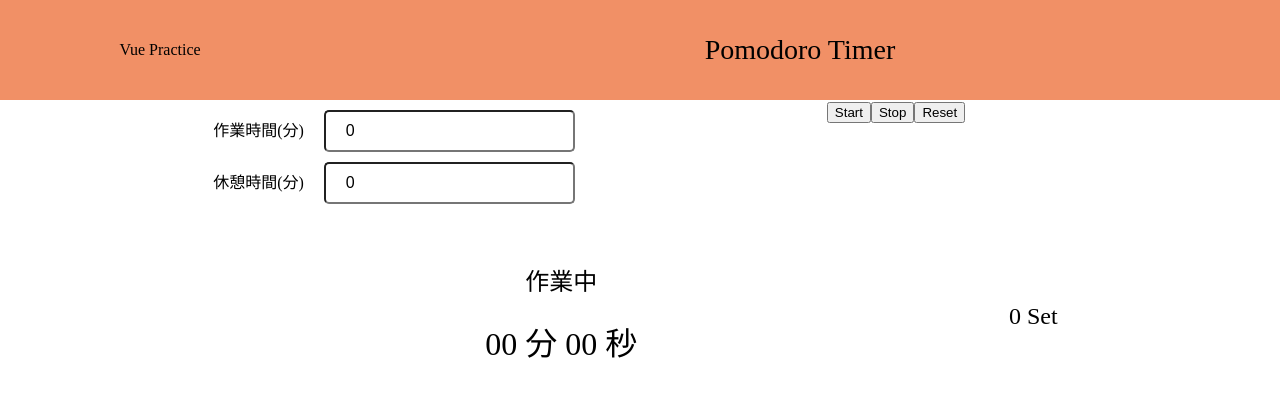
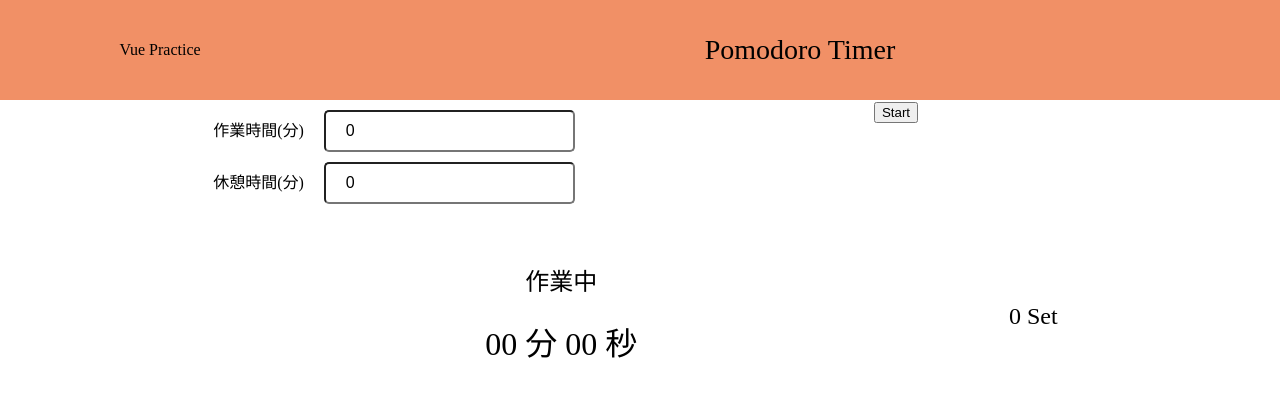
Before and after one commit to mitsu0616/vue-practice, a Vue app: page /pomodoro in a window 1280 px wide. Shown: the top 396 px of the page. Built offline with nearby package versions, Linux system fonts and the light colour scheme.

Commit message:
状態によって表示するボタンの切り替え処理実装

```diff
--- a/src/components/PomodoroTimer/Config.vue
+++ b/src/components/PomodoroTimer/Config.vue
@@ -1,14 +1,16 @@
 <script setup>
 import { usePomodoroTimerStore } from "@/store/pomodoroTimer";
 import { BGM, mp3 } from "./BGM.js";
-import { watch } from "vue";
+import { ref, watch } from "vue";
 
 const store = usePomodoroTimerStore();
+const isRunning = ref(false);
 
 let intervalID;
 
 // startボタン
 const startTimer = () => {
+  isRunning.value = true;
   store.setStartTime();
   BGM.src = store.type === 1 ? mp3.workBGM : mp3.restBGM;
   BGM.play();
@@ -21,6 +23,7 @@ const timer = () => {
 
 // stopボタン
 const stopTimer = () => {
+  isRunning.value = false;
   BGM.pause();
   clearInterval(intervalID);
 };
@@ -74,9 +77,14 @@ const changeWorkTime = () => {
       </div>
     </div>
     <div class="col-right">
-      <button @click="startTimer">Start</button>
-      <button @click="stopTimer">Stop</button>
-      <button @click="resetTimer">Reset</button>
+      <button v-show="isRunning === false" @click="startTimer">Start</button>
+      <button v-show="isRunning === true" @click="stopTimer">Stop</button>
+      <button
+        v-show="isRunning === false && store.count > 0"
+        @click="resetTimer"
+      >
+        Reset
+      </button>
     </div>
   </div>
 </template>
```
